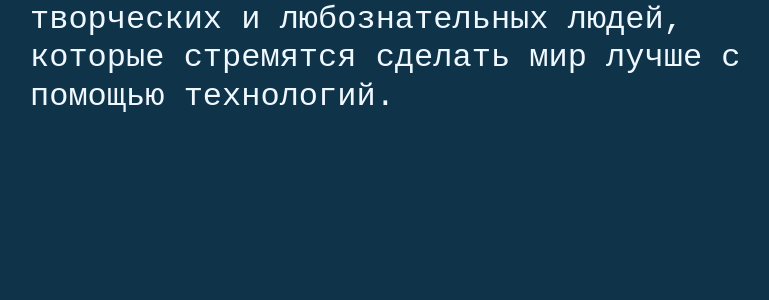
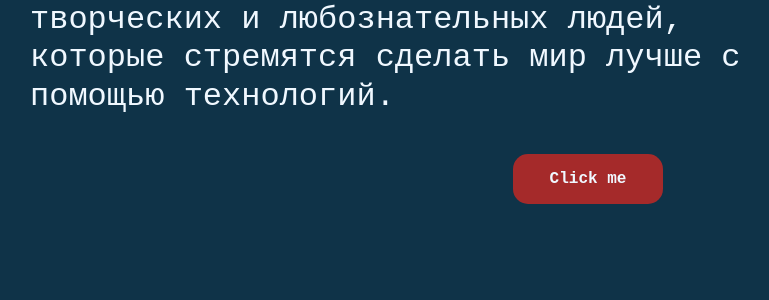
Before and after one commit to Ciberium/Lab_2_website, a PHP site: page / in a window 1280 px wide. Shown: the part 398-698 px from the top of the page, without its empty margins (52-821 px from the left). Run offline with PHP 8.4, Linux system fonts and the light colour scheme.

Commit message:
Создание js кнопки

```diff
--- a/css/style.css
+++ b/css/style.css
@@ -55,3 +55,22 @@ body {
 .title_photo {
     text-align: center;
 }
+
+.button_js {
+    text-align: center;
+}
+
+#demo img {
+    margin-top: 20px;
+    width: 50%;
+}
+
+#myButton {
+    border: none;
+    border-radius: 15px;
+    width: 150px;
+    height: 50px;
+    background-color: brown;
+    color: aliceblue;
+    font-weight: bold;
+}
--- a/index.html
+++ b/index.html
@@ -30,5 +30,14 @@
             </div>
         </div>
     </div>
+    <div class="container">
+        <div class="row">
+            <div class="button_js col-12">
+                <button id="myButton">Click me</button>
+                <p id="demo"></p>
+            </div>
+        </div>
+    </div>
+    <script type="text/javascript" src="js/button.js"></script>
 </body>
 </html>
--- /dev/null
+++ b/js/button.js
@@ -0,0 +1,15 @@
+var count = 0;
+document.getElementById("myButton").onclick = function () {
+    count++;
+    if (count % 2 == 0) {
+        document.getElementById("demo").innerHTML = '';
+    }
+    else {
+        // создание элемента img
+        var img = document.createElement("img");
+        // устанавливаем источник картинки
+        img.src = "https://media.istockphoto.com/id/1457353108/ru/%D1%84%D0%BE%D1%82%D0%BE/%D1%85%D0%B0%D0%BA%D0%B5%D1%80.jpg?s=612x612&w=0&k=20&c=igoNNB1rIoB2ZBjt5g9pWsB6DESR1acubRMULMNtrT0=";
+        // добавление картинки в тег img
+        document.getElementById("demo").appendChild(img);
+    }
+}
```
